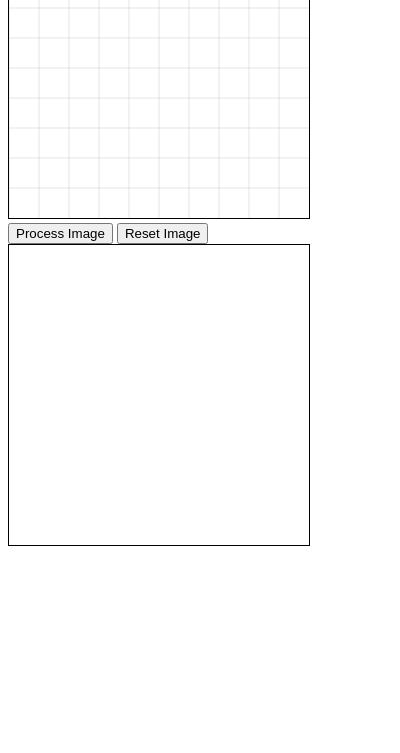
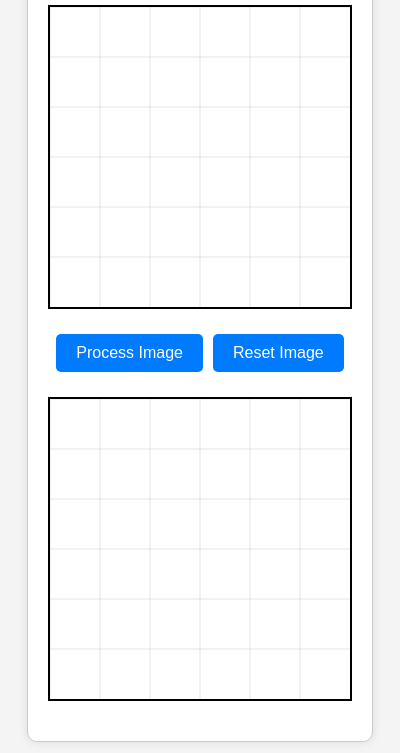
Before and after one commit to erailea/nn-mnist-electronjs, an Electron app: page index.html in a window 400 px wide. Shown: the part 91-844 px from the top of the page. Drawn offline with Linux system fonts and the light colour scheme.

Commit message:
chore: Update grid size and styling for paint canvas

```diff
--- a/app.js
+++ b/app.js
@@ -6,7 +6,7 @@ const processedCtx = processedCanvas.getContext("2d");
 
 let painting = false;
 let lastPos = { x: 0, y: 0 };
-const blockSize = 30;
+const blockSize = 50;
 
 let processedData = [];
 
@@ -21,9 +21,13 @@ function endPosition() {
   ctx.beginPath();
 }
 
-function addGrid(blockSize) {
+function addGridPaintCanvas(blockSize) {
+  console.log("Adding grid");
+  ctx.beginPath();
   ctx.strokeStyle = "rgba(0, 0, 0, 0.1)";
   ctx.lineWidth = 1;
+  ctx.lineCap = "round";
+  ctx.globalAlpha = 1;
 
   for (let x = 0; x < canvas.width; x += blockSize) {
     ctx.moveTo(x, 0);
@@ -34,7 +38,27 @@ function addGrid(blockSize) {
     ctx.lineTo(canvas.width, y);
   }
   ctx.stroke();
-  ctx.strokeStyle = "black";
+  ctx.lineWidth = 15;
+  ctx.lineCap = "round";
+}
+
+function addGridProcessedCanvas(blockSize) {
+  console.log("Adding grid");
+  processedCtx.beginPath();
+  processedCtx.strokeStyle = "rgba(0, 0, 0, 0.1)";
+  processedCtx.lineWidth = 1;
+  processedCtx.lineCap = "round";
+  processedCtx.globalAlpha = 1;
+
+  for (let x = 0; x < canvas.width; x += blockSize) {
+    processedCtx.moveTo(x, 0);
+    processedCtx.lineTo(x, canvas.height);
+  }
+  for (let y = 0; y < canvas.height; y += blockSize) {
+    processedCtx.moveTo(0, y);
+    processedCtx.lineTo(canvas.width, y);
+  }
+  processedCtx.stroke();
 }
 
 function draw(e) {
@@ -50,7 +74,7 @@ function draw(e) {
   for (let i = 0; i < dist; i++) {
     const x = lastPos.x + Math.sin(angle) * i;
     const y = lastPos.y + Math.cos(angle) * i;
-    ctx.globalAlpha = 0.2;
+    ctx.globalAlpha = 0.7;
 
     const offsetX = Math.random() * 10 - 5;
     const offsetY = Math.random() * 10 - 5;
@@ -88,12 +112,13 @@ canvas.addEventListener("mousemove", draw);
 
 function resetPaintCanvas() {
   ctx.clearRect(0, 0, canvas.width, canvas.height);
-  addGrid(blockSize);
+  addGridPaintCanvas(blockSize);
   resetProcessedCanvas();
 }
 
 function resetProcessedCanvas() {
   processedCtx.clearRect(0, 0, processedCanvas.width, processedCanvas.height);
+  addGridProcessedCanvas(blockSize);
 }
 
 function processImage() {
@@ -103,7 +128,6 @@ function processImage() {
     processedCanvas.width,
     processedCanvas.height
   );
-  const blockSize = 30;
   const width = imageData.width;
   const height = imageData.height;
 
@@ -164,11 +188,13 @@ function processImage() {
   }
 
   processedCtx.putImageData(processedImageData, 0, 0);
+  addGridProcessedCanvas(blockSize);
   console.log("Processed Data:", processedData);
 }
 
 window.onload = () => {
-  addGrid(blockSize);
+  addGridPaintCanvas(blockSize);
+  addGridProcessedCanvas(blockSize);
 };
 
 document.getElementById("processImage").addEventListener("click", processImage);
--- a/index.html
+++ b/index.html
@@ -5,16 +5,75 @@
   <meta name="viewport" content="width=device-width, initial-scale=1.0">
   <title>Paint App</title>
   <style>
+    body {
+      display: flex;
+      justify-content: center;
+      align-items: center;
+      height: 100vh;
+      margin: 0;
+      font-family: Arial, sans-serif;
+      background-color: #f4f4f4;
+    }
+
+    #appContainer {
+      display: flex;
+      flex-direction: column;
+      align-items: center;
+      padding: 20px;
+      background-color: #fff;
+      border: 1px solid #ccc;
+      border-radius: 10px;
+      box-shadow: 0 0 10px rgba(0, 0, 0, 0.1);
+    }
+
+    h1 {
+      margin-bottom: 20px;
+      font-size: 24px;
+      color: #333;
+    }
+
     canvas {
-      border: 1px solid black;
+      border: 2px solid #000;
+      margin-bottom: 20px;
+    }
+
+    button {
+      margin: 5px;
+      padding: 10px 20px;
+      font-size: 16px;
+      color: #fff;
+      background-color: #007bff;
+      border: none;
+      border-radius: 5px;
+      cursor: pointer;
+      transition: background-color 0.3s;
+    }
+
+    button:hover {
+      background-color: #0056b3;
+    }
+
+    button:focus {
+      outline: none;
+    }
+
+    #buttonContainer {
+      display: flex;
+      justify-content: center;
+      margin-bottom: 20px;
     }
   </style>
 </head>
 <body>
-  <canvas id="paintCanvas" width="300" height="300"></canvas>
-  <button id="processImage">Process Image</button>
-  <button id="resetImage">Reset Image</button>
-  <canvas id="processedCanvas" width="300" height="300"></canvas>
+  <div id="appContainer">
+    <h1>Paint App</h1>
+    <canvas id="paintCanvas" width="300" height="300"></canvas>
+    <div id="buttonContainer">
+      <button id="processImage">Process Image</button>
+      <button id="resetImage">Reset Image</button>
+    </div>
+    <canvas id="processedCanvas" width="300" height="300"></canvas>
+  </div>
   <script src="app.js"></script>
 </body>
 </html>
--- a/main.js
+++ b/main.js
@@ -2,8 +2,8 @@ const { app, BrowserWindow } = require('electron');
 
 function createWindow() {
   const win = new BrowserWindow({
-    width: 800,
-    height: 600,
+    width: 400,
+    height: 850,
     webPreferences: {
       nodeIntegration: true,
       contextIsolation: false,
```
